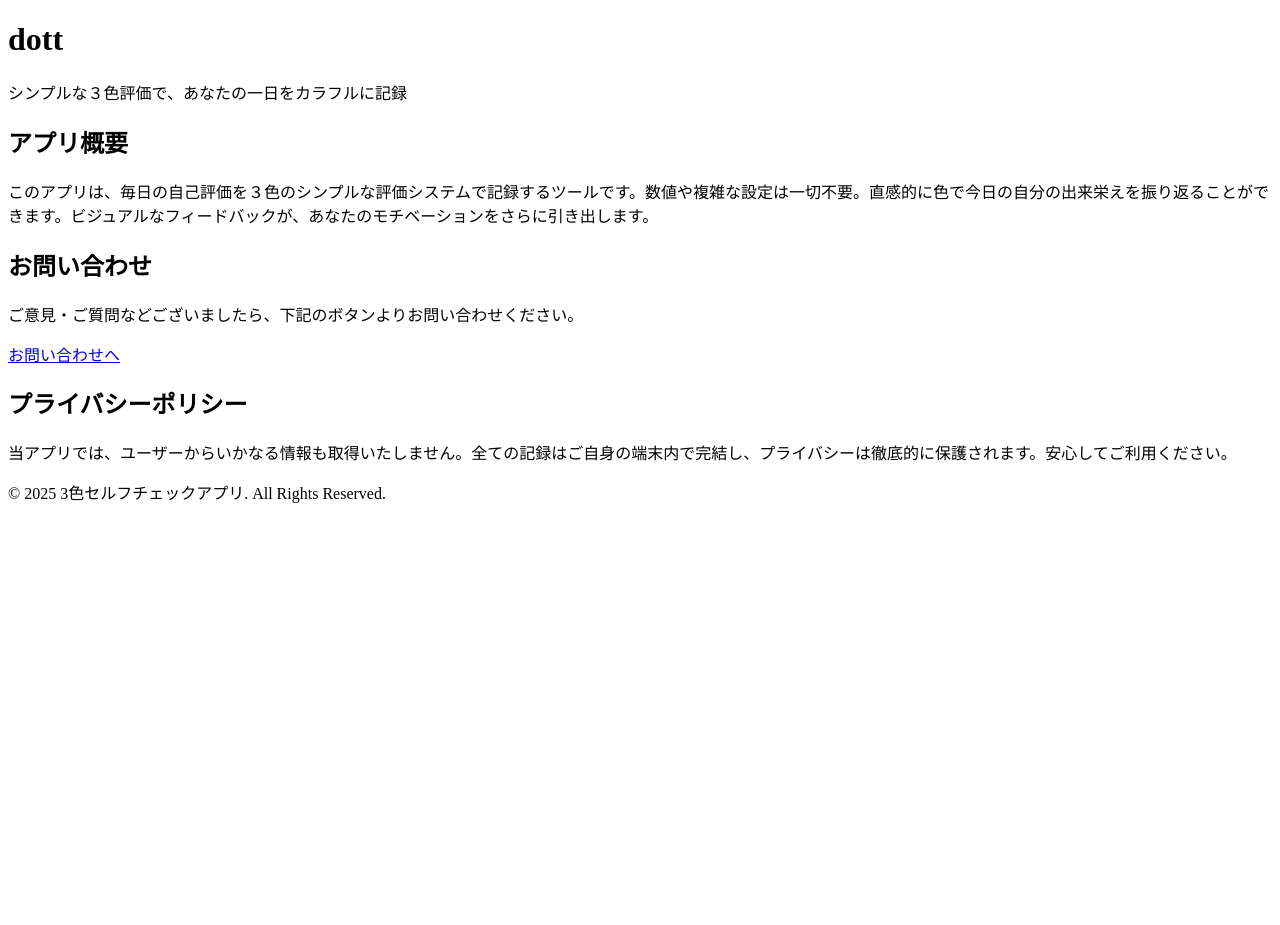
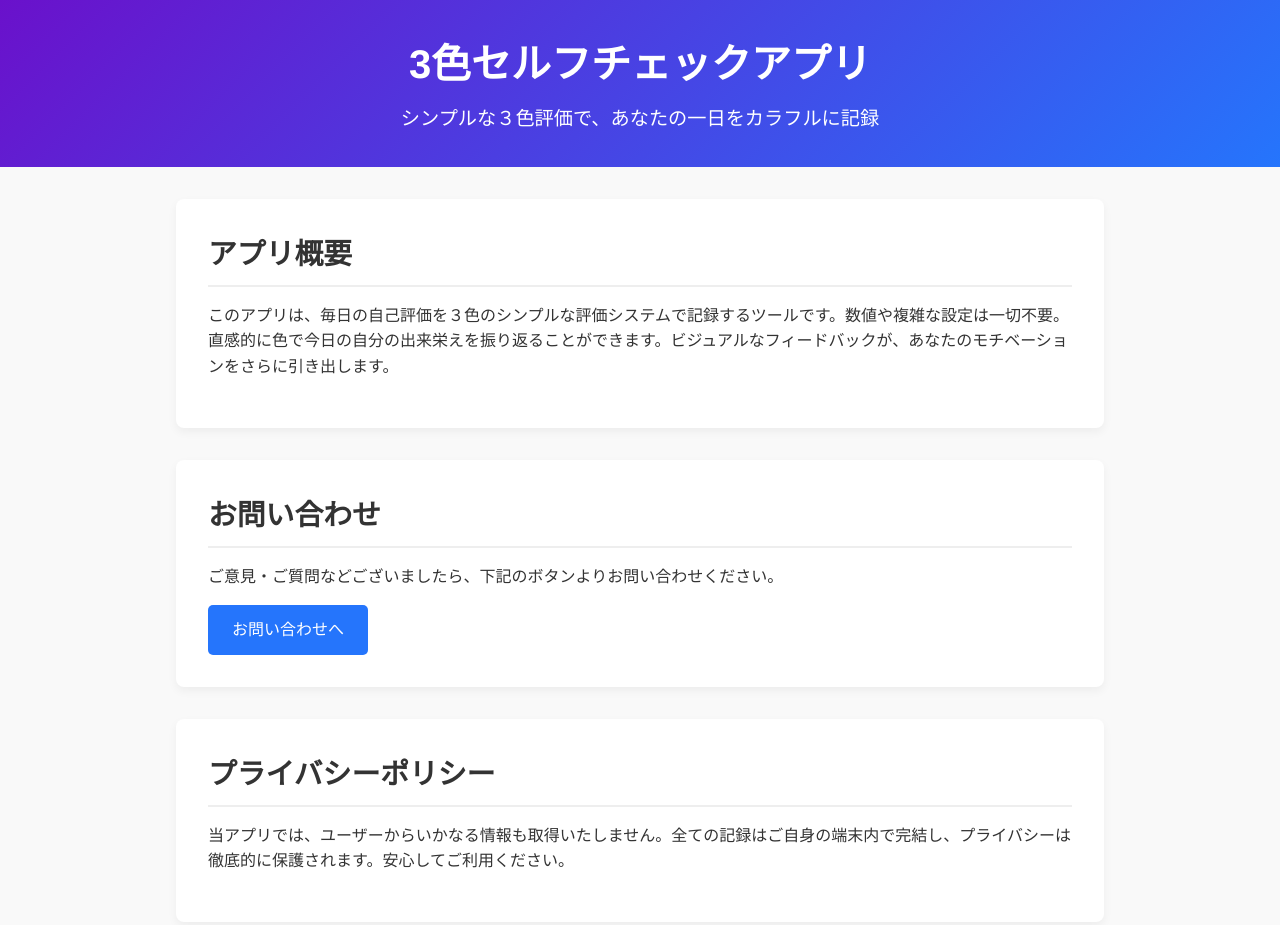
Before and after one commit to xkaihatsu10/dott, a plain HTML site: page index.html in a window 1280 px wide. Shown: the top 925 px of the page. Before the commit the page ends 800 px from the top, so only its background shows below. Drawn offline with Linux system fonts and the light colour scheme.

Commit message:
Update index.html

```diff
--- a/index.html
+++ b/index.html
@@ -3,12 +3,13 @@
 <head>
   <meta charset="UTF-8">
   <meta name="viewport" content="width=device-width, initial-scale=1">
-  <title>dott - 3色セルフチェックアプリ</title>
-  <link rel="stylesheet" href="styles.css">
+  <title>3色セルフチェックアプリ - 素敵な日々の記録</title>
+  <!-- CSSファイル名を"style.css"に修正 -->
+  <link rel="stylesheet" href="style.css">
 </head>
 <body>
   <header class="header">
-    <h1>dott</h1>
+    <h1>3色セルフチェックアプリ</h1>
     <p>シンプルな３色評価で、あなたの一日をカラフルに記録</p>
   </header>
 
@@ -25,7 +26,7 @@
     <section id="contact" class="section">
       <h2>お問い合わせ</h2>
       <p>ご意見・ご質問などございましたら、下記のボタンよりお問い合わせください。</p>
-      <a href="https://docs.google.com/forms/d/1W-IEIuoDkWq7jUKqkGnOrJVaD3VWGFJQN11ecqHxOIg/edit">お問い合わせへ</a>
+      <a href="https://example.com/contact" class="contact-button">お問い合わせへ</a>
     </section>
 
     <!-- プライバシーポリシー -->
```
